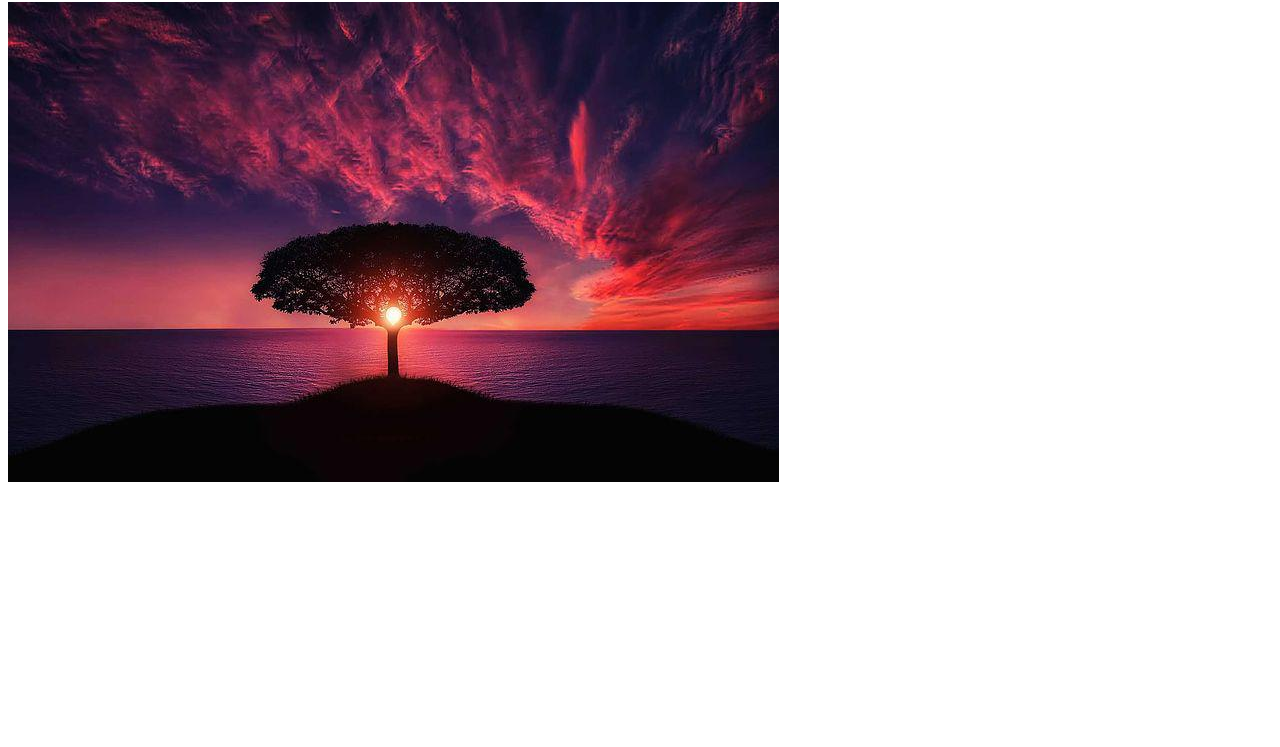
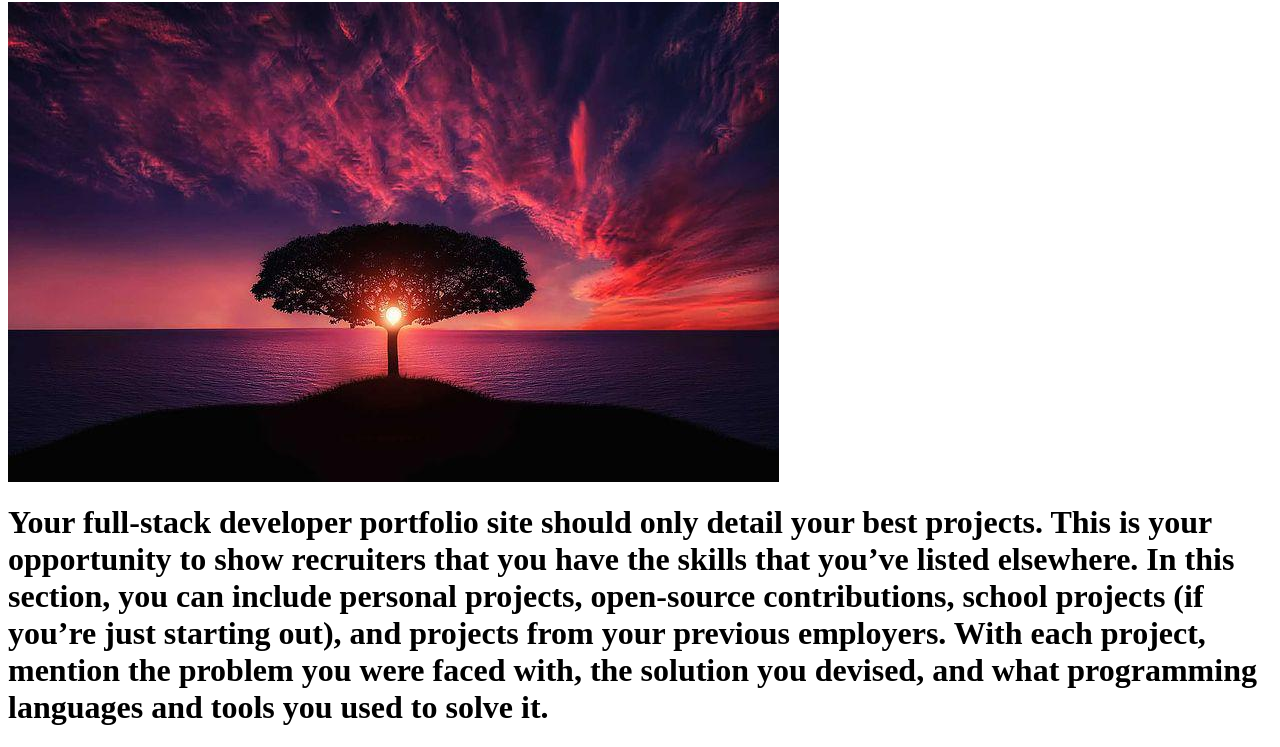
Before and after one commit to Purushothrajkumar/purushothrajkumar.github.io, a plain HTML site: page index.html in a window 1280 px wide. Shown: the part 64-811 px from the top of the page. Drawn offline with Linux system fonts and the light colour scheme.

Commit message:
Update index.html

```diff
--- a/index.html
+++ b/index.html
@@ -5,5 +5,6 @@
 <body>
 <h1> Rolex</h1>
   <img src="pic_trulli.jpg" alt="Italian Trulli">
+  <h1>Your full-stack developer portfolio site should only detail your best projects. This is your opportunity to show recruiters that you have the skills that you’ve listed elsewhere. In this section, you can include personal projects, open-source contributions, school projects (if you’re just starting out), and projects from your previous employers. With each project, mention the problem you were faced with, the solution you devised, and what programming languages and tools you used to solve it. </h1>
 </body>
 </html>
```
